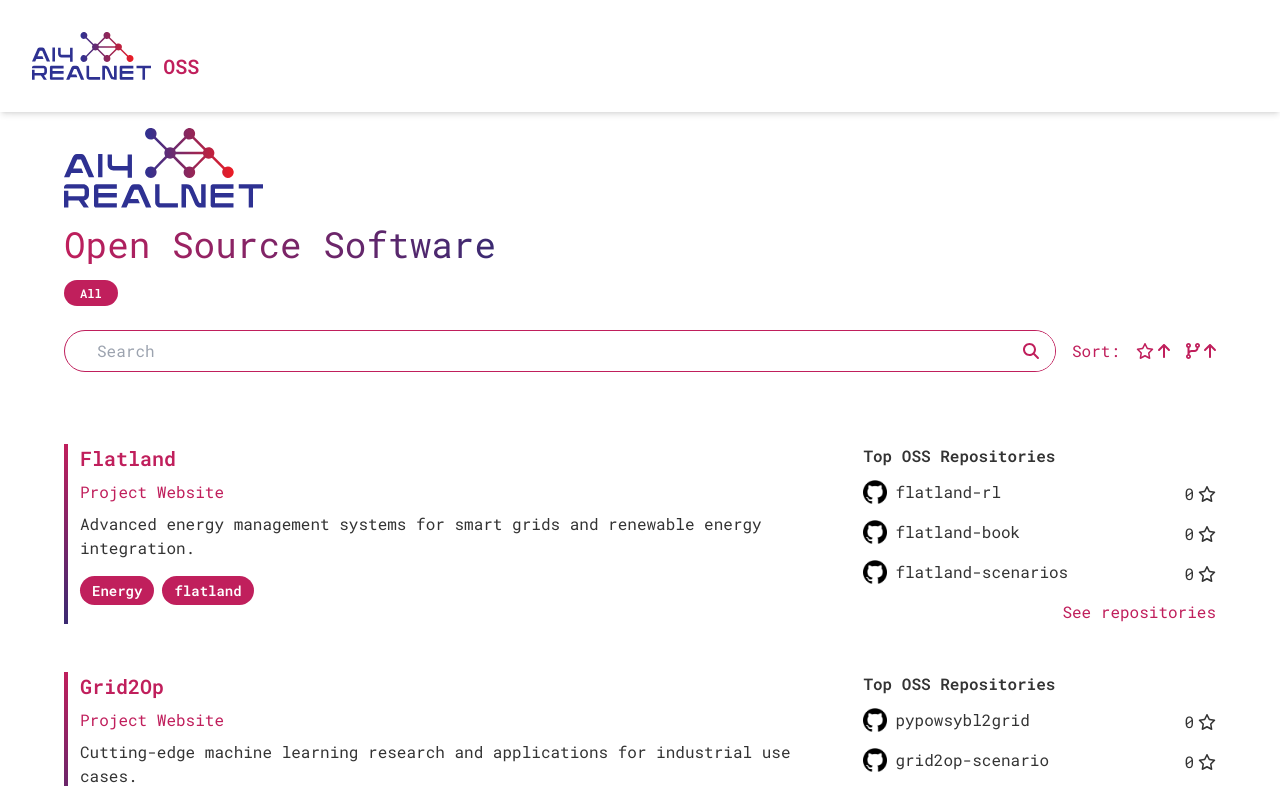
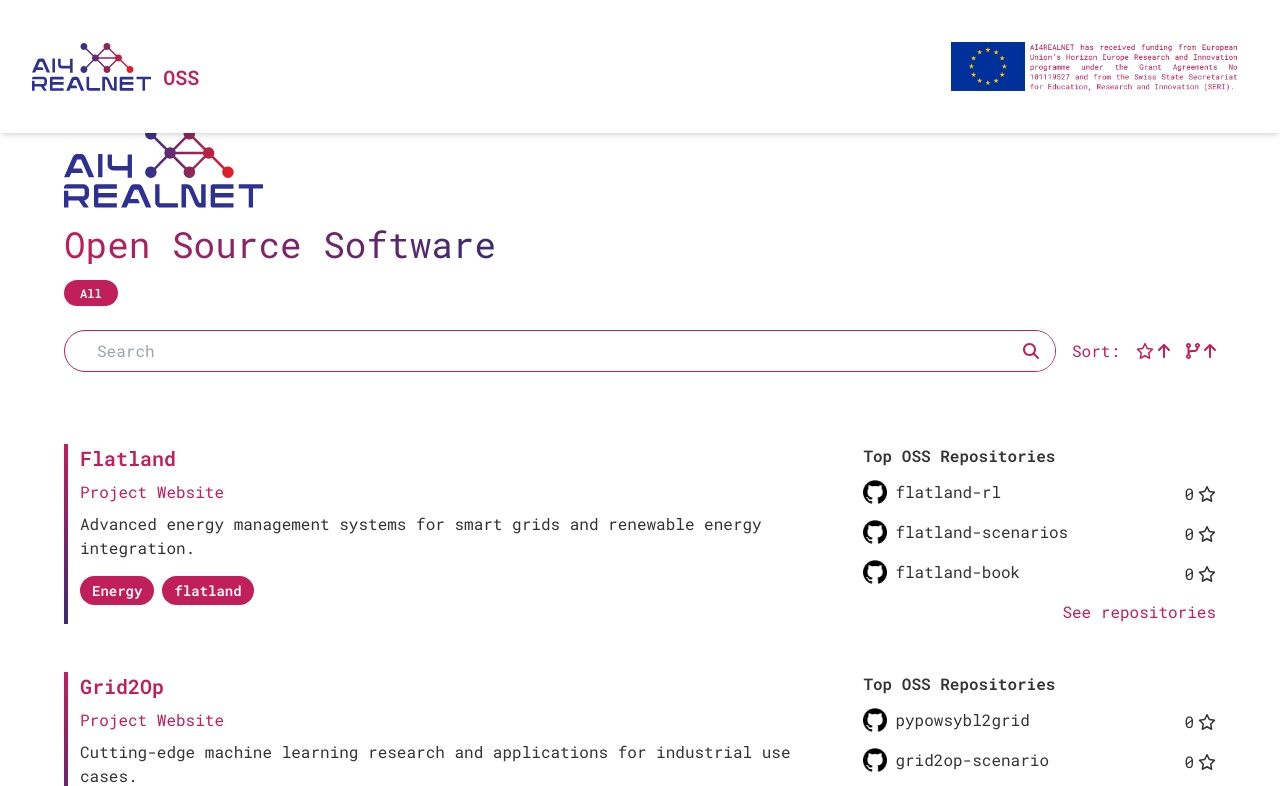
Before and after one commit to AI4REALNET/AI4REALNET.github.io, a React (Vite) app: page / in a window 1280 px wide. Shown: the top 786 px of the page. Built offline with nearby package versions, Linux system fonts and the light colour scheme; the HTML template or start-up script is replaced by a standard one.

Commit message:
included EU funding reference

```diff
--- a/public/projects.json
+++ b/public/projects.json
@@ -17,8 +17,8 @@
         ]
       },
       {
-        "name": "flatland-book",
-        "url": "https://github.com/AI4REALNET/flatland-book",
+        "name": "flatland-scenarios",
+        "url": "https://github.com/AI4REALNET/flatland-scenarios",
         "stars": 0,
         "is_fork": true,
         "topics": [
@@ -26,8 +26,8 @@
         ]
       },
       {
-        "name": "flatland-scenarios",
-        "url": "https://github.com/AI4REALNET/flatland-scenarios",
+        "name": "flatland-book",
+        "url": "https://github.com/AI4REALNET/flatland-book",
         "stars": 0,
         "is_fork": true,
         "topics": [
@@ -127,14 +127,14 @@
       {
         "name": "InteractiveAI",
         "url": "https://github.com/AI4REALNET/InteractiveAI",
-        "stars": 0,
+        "stars": 2,
         "is_fork": true,
         "topics": [
           "interactive-ai"
         ]
       }
     ],
-    "total_stars": 0,
+    "total_stars": 2,
     "total_repositories": 1,
     "project_tags": [
       "interactive-ai"
@@ -151,14 +151,14 @@
       {
         "name": "d2.2-human-assessment-module-v0.5",
         "url": "https://github.com/AI4REALNET/d2.2-human-assessment-module-v0.5",
-        "stars": 0,
+        "stars": 1,
         "is_fork": false,
         "topics": [
           "human-assessment-module"
         ]
       }
     ],
-    "total_stars": 0,
+    "total_stars": 1,
     "total_repositories": 1,
     "project_tags": [
       "human-assessment-module"
--- a/src/components/ScrollNavbar.jsx
+++ b/src/components/ScrollNavbar.jsx
@@ -46,7 +46,14 @@
             OSS
           </span>
         </div>
-
+        <div className="flex items-center ml-auto" style={{ maxWidth: '25%', textAlign: 'right' }}>
+          <img
+            src={"/eu_funding.png"}
+            alt="EU Funding"
+            className="h-auto w-full max-w-xs md:max-w-sm"
+            style={{ objectFit: 'contain' }}
+          />
+        </div>
       </nav>
     </div>
   );
```
Also changed, not shown: public/Flag_of_Europe.png (added), public/eu_funding.png (added).
